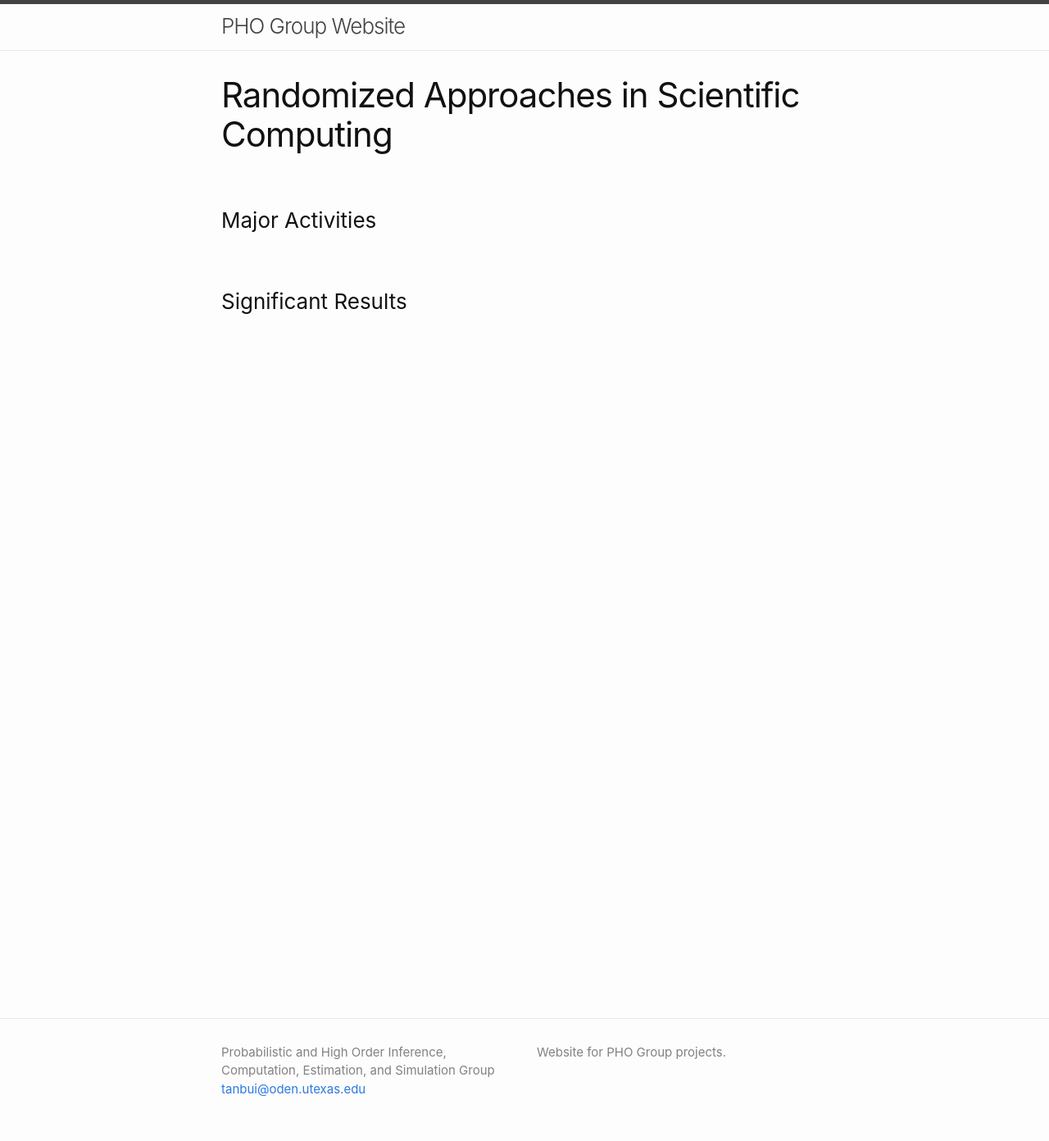
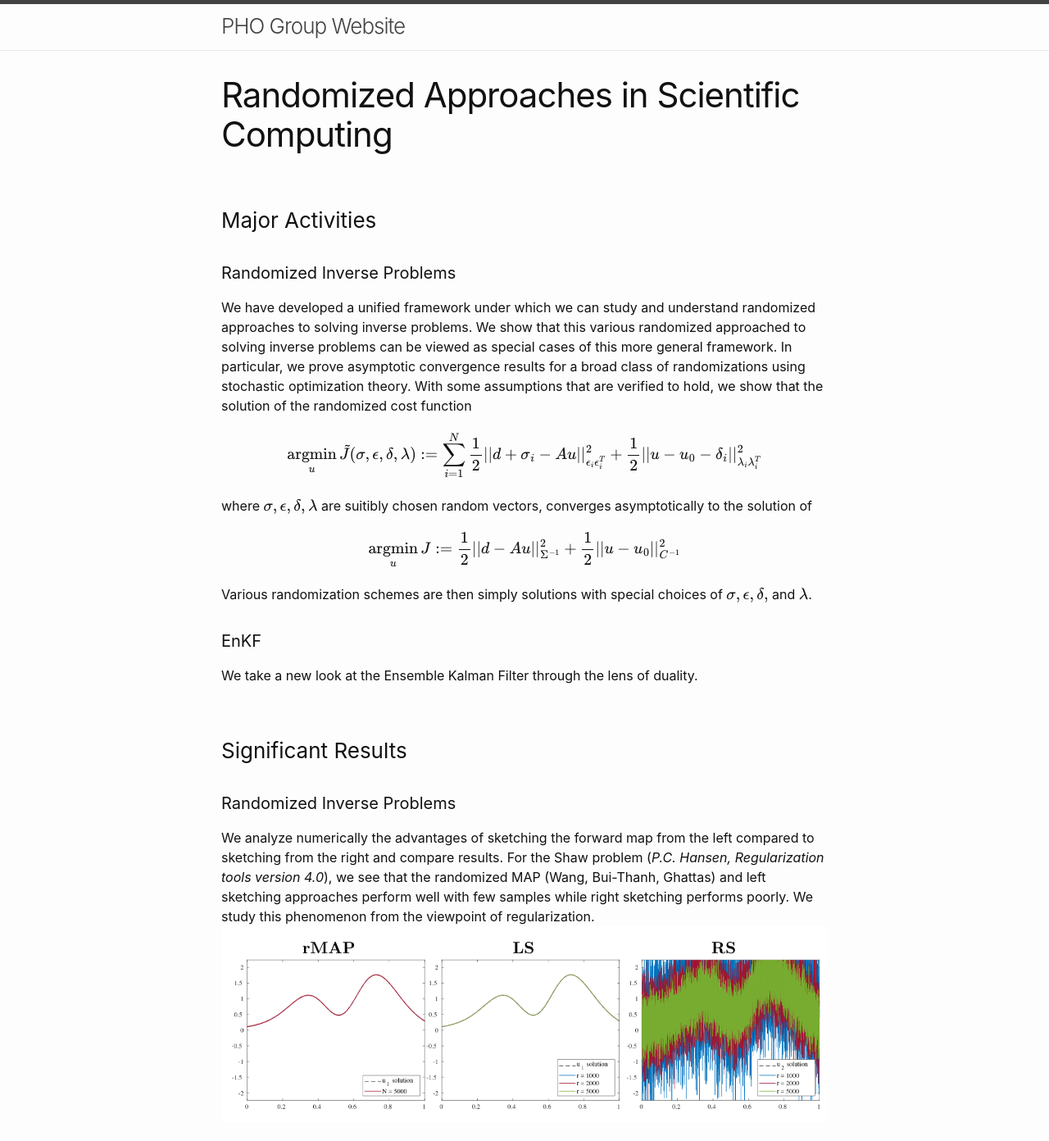
Before and after one commit to tscott-00/phogroup.github.io, a Jekyll site: the page built from cdse/randomized_approaches.md, in a window 1280 px wide and 1400 px high. Shown: the top 1392 px of the window at 82% size. Built offline with Jekyll 4.4.1, drawn with Linux system fonts in a browser that asks for light colours; formulas are drawn with MathJax 3.

Commit message:
Add first draft of randomized algorithms page

```diff
--- a/cdse/randomized_approaches.md
+++ b/cdse/randomized_approaches.md
@@ -5,11 +5,40 @@ permalink: /cdse/randomized_approaches
 ---
 
 ### Major Activities
+#### Randomized Inverse Problems
+We have developed a unified framework under which we can study and understand
+randomized approaches to solving inverse problems. We show that this
+various randomized approached to solving inverse problems can be viewed
+as special cases of this more general framework. In particular, we prove
+asymptotic convergence results for a broad class of randomizations using
+stochastic optimization theory. With some assumptions that are verified to hold,
+we show that the solution of the randomized cost function
 
+$$ \underset{u}{\operatorname{argmin}} \tilde J(\sigma, \epsilon, \delta, \lambda) :=
+\sum_{i=1}^N
+\frac{1}{2} ||d + \sigma_i - Au||^2_{\epsilon_i \epsilon_i ^T} + \frac{1}{2} ||u - u_0 - \delta_i||^2_{\lambda_i \lambda_i^T}$$
 
+where $$\sigma, \epsilon, \delta, \lambda$$ are suitibly chosen random vectors,
+converges asymptotically to the solution of
+
+$$ \underset{u}{\operatorname{argmin}} J := \frac{1}{2} ||d - Au||^2_{\Sigma^{-1}} + \frac{1}{2} ||u - u_0||^2_{C^{-1}}$$
+
+Various randomization schemes are then simply solutions with special choices of $$\sigma, \epsilon, \delta,$$ and $$\lambda$$.
+
+#### EnKF
+We take a new look at the Ensemble Kalman Filter through the lens
+of duality.
+<!-- Krish - please fill this in with more detail -->
 
 ### Significant Results
-
+#### Randomized Inverse Problems
+We analyze numerically the advantages of sketching the forward map
+from the left compared to sketching from the right and compare results.
+For the Shaw problem (*P.C. Hansen, Regularization tools version 4.0*),
+we see that the randomized MAP (Wang, Bui-Thanh, Ghattas) and
+left sketching approaches perform well with few samples while right sketching
+performs poorly. We study this phenomenon from the viewpoint of regularization.
+![Randomized inverse solutions to Shaw problem](/assets/figures/jon/randomized_IP_shaw.png)
 
 <!-- Some beautiful pictures or videos could go here -->
 <!-- [![acoustic-elastic wave equation video](/assets/figures/jon/mangll_animation_frame.png)](/assets/figures/jon/mangll_animation_trimmed.ogv "Mangll video") -->
```
Also changed, not shown: cdse/autoencoder_compress.md (+15 -2 lines), assets/figures/jon/randomized_IP_shaw.png (added).
